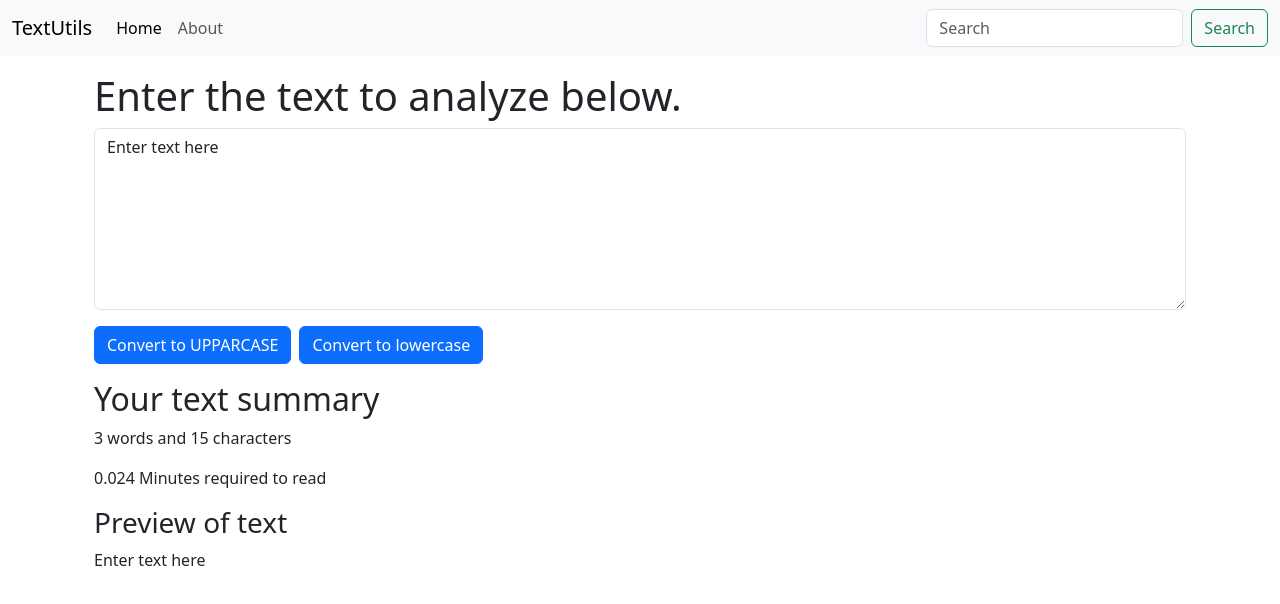
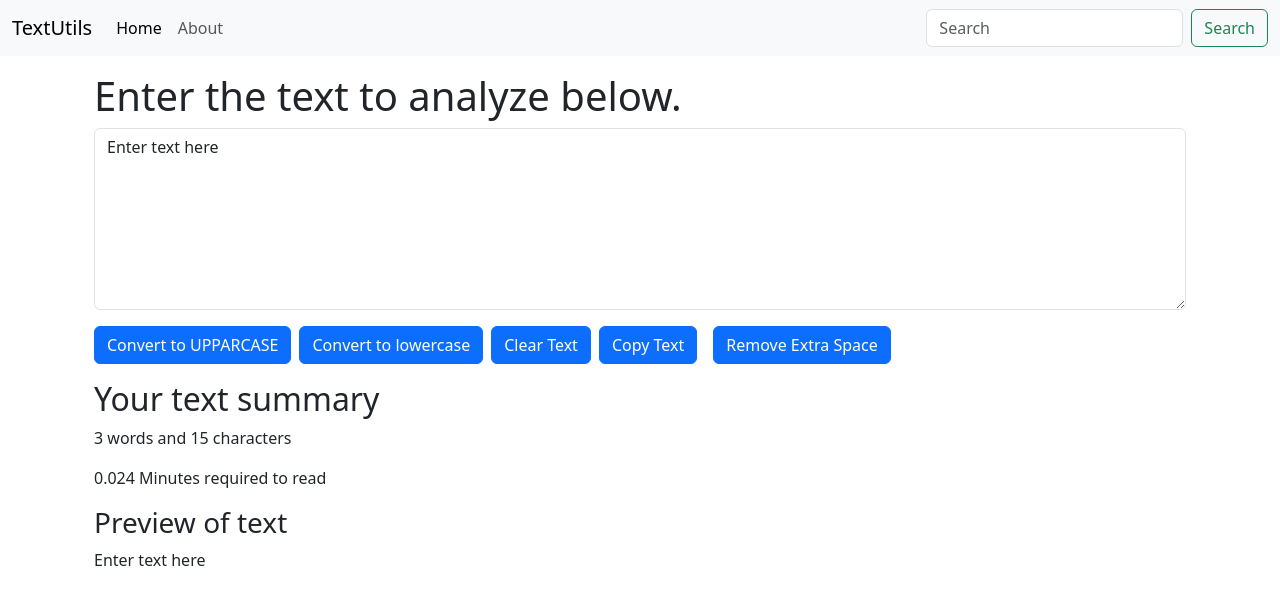
Before and after one commit to deepaksharmaNNN/Text-Utils, a React (Create React App) app: page / in a window 1280 px wide. Shown: the top 604 px of the page. Built offline with nearby package versions, Linux system fonts and the light colour scheme.

Commit message:
added more features

```diff
--- a/src/components/TextForm.js
+++ b/src/components/TextForm.js
@@ -13,6 +13,16 @@ export default function TextForm(props) {
         // console.log("Lowercase was clicked");
         setText(text.toLowerCase());
     };
+    const handleCopy = () => {
+        // console.log("Lowercase was clicked");
+        var text = document.getElementById("myTextBox");
+        text.select();
+        navigator.clipboard.writeText(text.value);
+    }
+    const handleExtraSpaces = () => {
+        // console.log("Lowercase was clicked");
+        setText(text.replace(/\s+/g, " "));
+    }
     const [text, setText] = useState("Enter text here");
     return (
         <>
@@ -23,7 +33,11 @@ export default function TextForm(props) {
                 </div>
                 <button className="btn btn-primary" onClick={handleUpparCaseClick}>Convert to UPPARCASE</button>
                 <button className="btn btn-primary mx-2" onClick={handleLowerCaseClick}>Convert to lowercase</button>
+                <button className="btn btn-primary" onClick={() => setText("")}>Clear Text</button>
+                <button className="btn btn-primary mx-2" onClick={handleCopy}>Copy Text</button>
+                <button className="btn btn-primary mx-2" onClick={handleExtraSpaces}>Remove Extra Space</button>
             </div>
+
             <div className="container my-3">
                 <h2>Your text summary</h2>
                 <p>{text.split(" ").length} words and {text.length} characters</p>
```
Also changed, not shown: src/components/About.js (added, +9 -0 lines).
